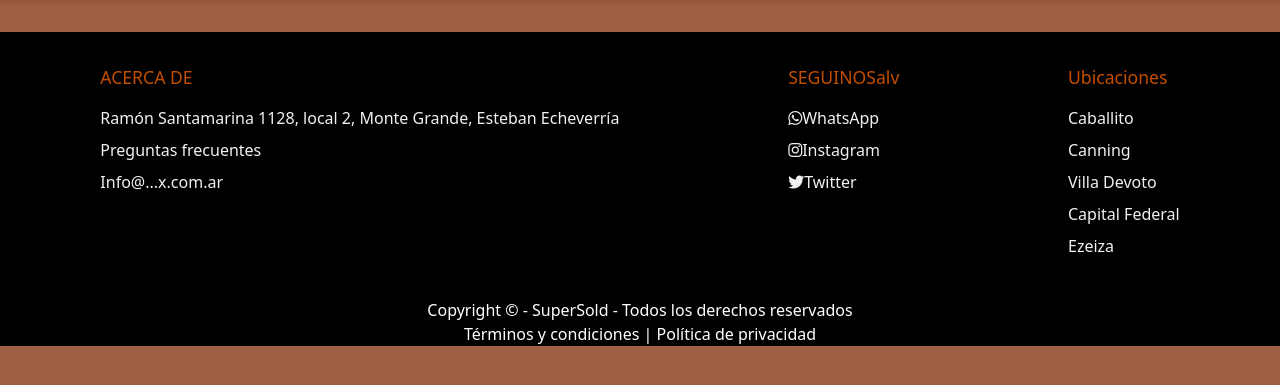
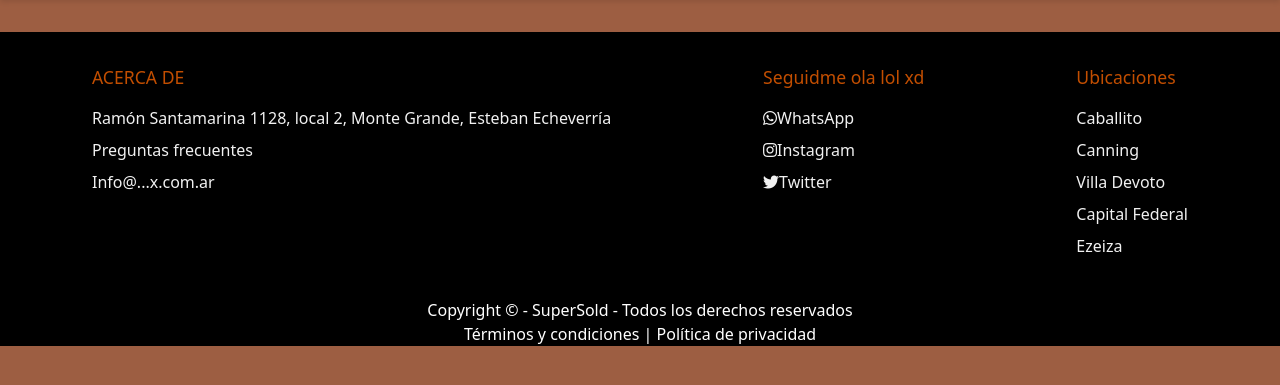
Before and after one commit to SnoKe24/Biblioteca, a Django app: page / in a window 1280 px wide. Shown: the part 75-460 px from the top of the page. Run offline with Django 5.2, Linux system fonts and the light colour scheme; some libraries are stand-ins or nearby versions.

Commit message:
Actualizacion de Base

```diff
--- a/config/templates/Pages/Base.html
+++ b/config/templates/Pages/Base.html
@@ -94,7 +94,8 @@
             </div>
 
             <div>
-                <h4>SEGUINOSalv</h4>
+                <h4>Seguidme ola lol xd
+                </h4>
                 <ul class="pielista">
                     <li><a href="https://wa.me/5491133622966"><i class="fab fa-whatsapp"></i>WhatsApp</a></li>
                     <li><a href="https://www.instagram.com/sou.thech/"><i class="fab fa-instagram"></i>Instagram</a>
```
